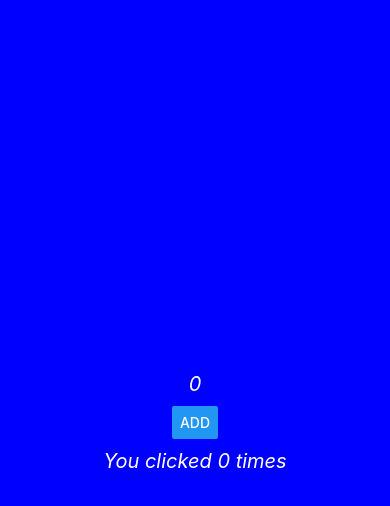
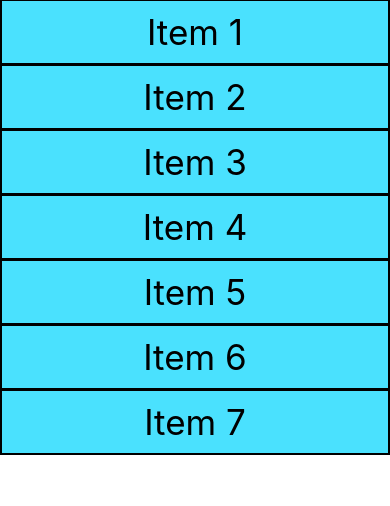
Before and after one commit to kapilrc/react-native-series, a React Native app: screen / in a window 390 px wide. Shown: the top 506 px of the page. Built offline with nearby package versions, Linux system fonts and the light colour scheme.

Commit message:
flatList-and-sectionList-with-nested-array

```diff
--- a/App.js
+++ b/App.js
@@ -4,37 +4,145 @@ import {
   View,
   Text,
   Button,
+  ScrollView,
+  RefreshControl,
+  FlatList,
+  SectionList,
 } from 'react-native';
 
+import {
+  Header,
+  LearnMoreLinks,
+  Colors,
+  DebugInstructions,
+  ReloadInstructions,
+} from 'react-native/Libraries/NewAppScreen';
+
 const App = () => {
-  const [counter, setCounter] = useState(0);
+  const [Items, setItems] = useState([
+    { id: '1', name: 'Item 1' },
+    { id: '2', name: 'Item 2' },
+    { id: '3', name: 'Item 3' },
+    { id: '4', name: 'Item 4' },
+    { id: '5', name: 'Item 5' },
+    { id: '6', name: 'Item 6' },
+    { id: '7', name: 'Item 7' },
+  ])
 
-  const onClickHandler = () => {
-    setCounter(counter + 1)
+  const [Sections, setSections] = useState([
+    {
+      title: 'Title 1',
+      data: ['item1-1', 'item1-2', 'item1-3']
+    }
+  ])
+
+  const [Refreshing, setRefreshing] = useState(false)
+
+  const onRefresh = () => {
+    setRefreshing(true)
+    // const adding_index = Sections.length + 1;
+    // setSections([...Sections,
+    //   {
+    //     title: `Title ${adding_index}`,
+    //     data: [
+    //       `Item ${adding_index}-1`,
+    //       `Item ${adding_index}-2`,
+    //     ]
+    //   }
+    // ])
+    const adding_index = Items.length + 1;
+    setItems([...Items, { key: adding_index, name: `Item ${adding_index}` }])
+    setRefreshing(false)
   }
 
   return (
-    <View style={styles.body}>
-      <Text style={styles.text}>{counter * 5}</Text>
-      <Button title='Add' onPress={onClickHandler}></Button>
-      <Text style={styles.text}>You clicked {counter} times</Text>
-    </View>
+    // <SectionList
+    //   sections={Sections}
+    //   keyExtractor={(item, index) => index.toString()}
+    //   renderItem={({item}) => (
+    //       <Text style={styles.text}>{item}</Text>
+    //   )}
+    //   renderSectionHeader={({section}) => (
+    //     <View style={styles.header}>
+    //       <Text style={styles.text}>{section.title}</Text>
+    //     </View>
+    //   )}
+    //   refreshControl={
+    //     <RefreshControl
+    //       refreshing={Refreshing}
+    //       onRefresh={onRefresh}
+    //     />
+    //   }
+    // />
+    <FlatList
+      data={Items}
+      renderItem={({item}) => {
+        return (
+            <View style={styles.item} key={item.id}>
+              <Text style={styles.text}>{item.name}</Text>
+            </View>
+          )
+        }
+      }
+      refreshControl={
+        <RefreshControl
+          refreshing={Refreshing}
+          onRefresh={onRefresh}
+        />
+      }
+    />
+    // <ScrollView
+    //   style={styles.body}
+    //   refreshControl={
+    //     <RefreshControl
+    //       refreshing={Refreshing}
+    //       onRefresh={onRefresh}
+    //     />
+    //   }
+    // >
+
+    //   {
+    //     Items.map(item => {
+    //       return (
+    //         <View style={styles.item} key={item.id}>
+    //           <Text style={styles.text}>{item.name}</Text>
+    //         </View>
+    //       )
+    //     })
+    //   }
+    // </ScrollView>
   );
 };
 
 const styles = StyleSheet.create({
   body: {
     flex: 1,
-    backgroundColor: '#0000ff',
+    backgroundColor: '#ffffff',
+    flexDirection: 'column',
+    color: '#eeeeee'
+  },
+  item: {
+    backgroundColor: '#4ae1fe',
+    justifyContent: 'center',
     alignItems: 'center',
+    borderWidth: 2,
+    borderTopWidth: 1,
+    padding: 10
+  },
+  header: {
+    backgroundColor: '#4ae1fe',
     justifyContent: 'center',
+    alignItems: 'center',
+    padding: 10,
+    borderWidth: 2,
+    marginTop: 20,
   },
+  // header_text: {
+  //   fontSize: 35,
+  // },
   text: {
-    color: '#ffffff',
-    fontSize: 20,
-    fontStyle: 'italic',
-    margin: 10,
-  },
+    fontSize: 35,
+  }
 });
 
 export default App;
```
